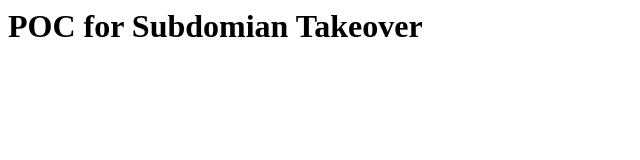
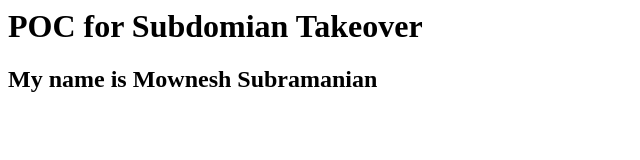
Before and after one commit to smownesh/mta-sts.forwarding.hackerone.com, a plain HTML site: page index.html in a window 1280 px wide. Shown: the whole page, without its empty margins (0-640 px from the left). Drawn offline with Linux system fonts and the light colour scheme.

Commit message:
Update index.html

```diff
--- a/index.html
+++ b/index.html
@@ -1,5 +1,6 @@
 <html>
 <body>
 <h1>POC for Subdomian Takeover</h1>
+<h2>My name is Mownesh Subramanian</h2>
 </body>
 </html>
```
